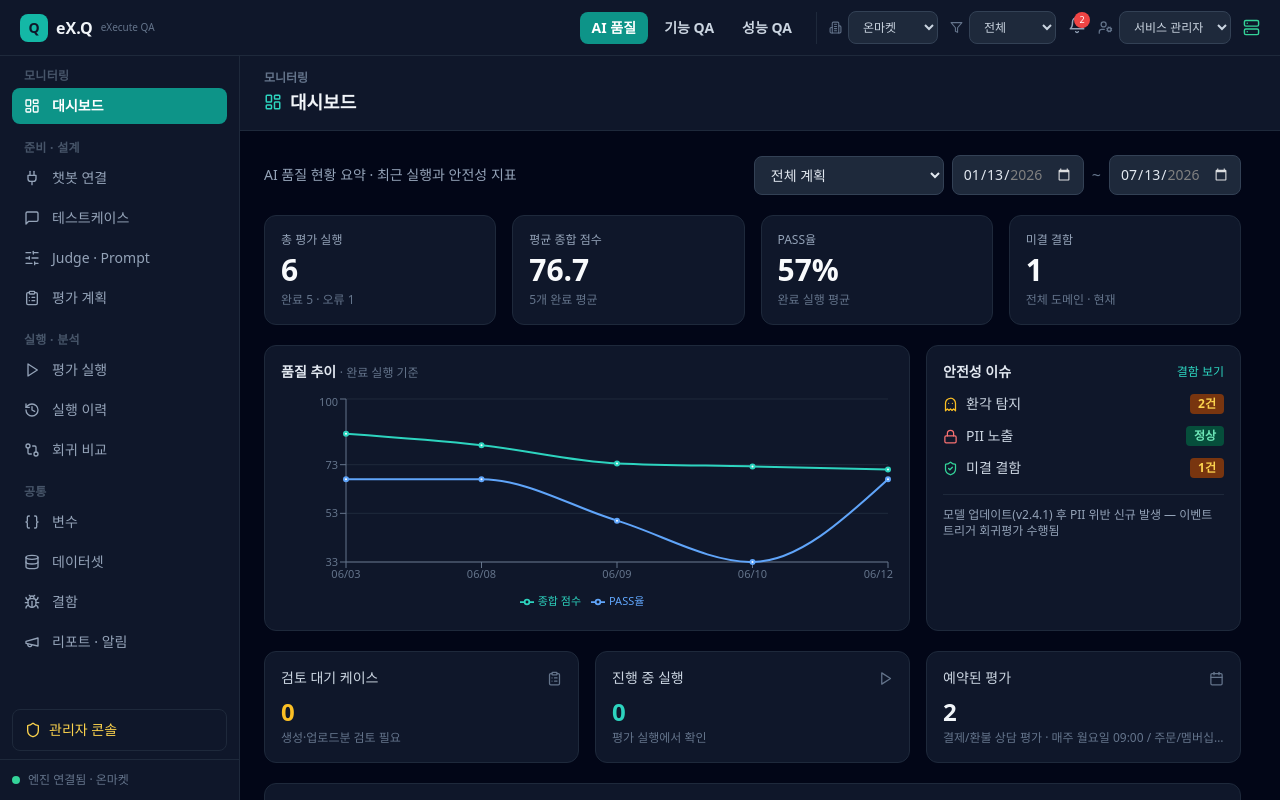
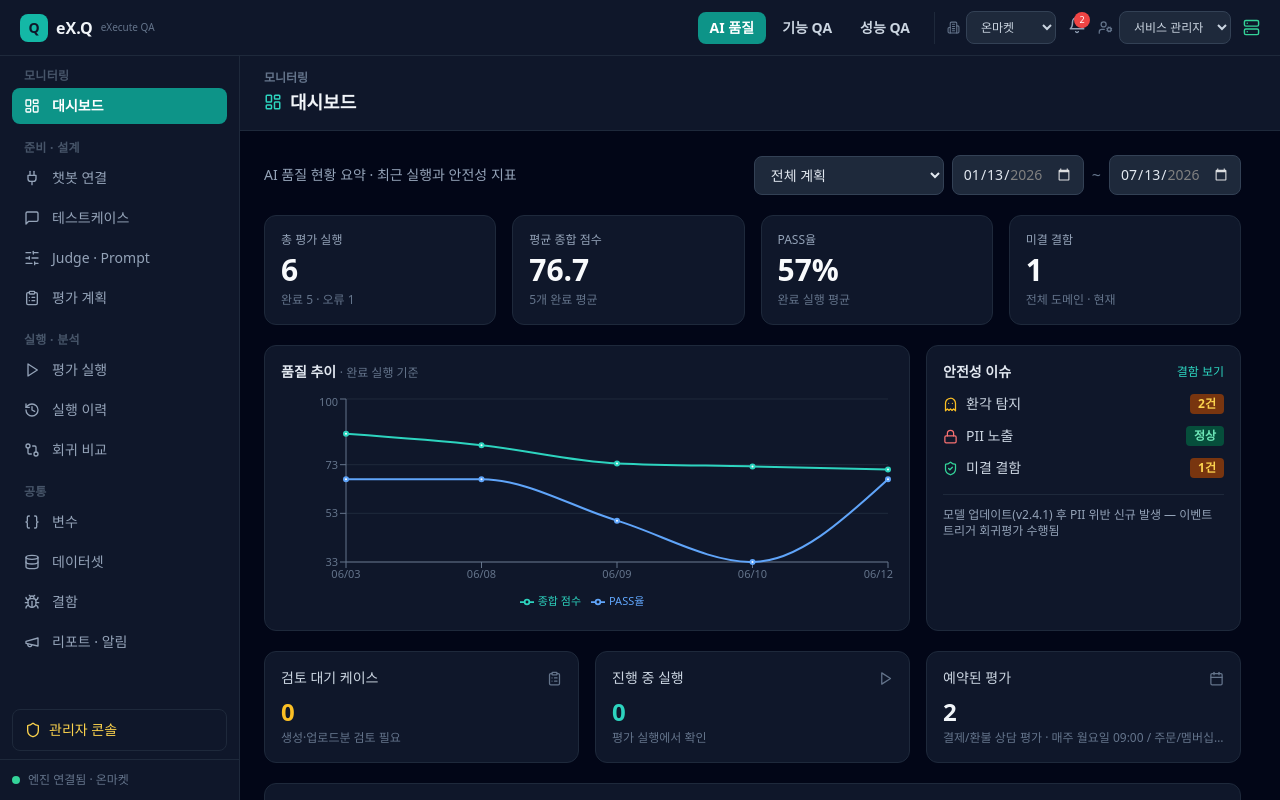
Before and after one commit to comesample/lqa, a React (Vite) app: page / in a window 1280 px wide. Built offline with nearby package versions, Linux system fonts and the light colour scheme.

Commit message:
Add files via upload

```diff
--- a/src/App.jsx
+++ b/src/App.jsx
@@ -4,7 +4,7 @@ import {
   SlidersHorizontal, ShieldCheck, CheckCircle2, XCircle, AlertTriangle,
   ChevronRight, Plus, Search, Bell, Server, TrendingUp, TrendingDown,
   Sparkles, FileDown, Ghost, Lock, Send, X, Megaphone, Slack, Mail,
-  FileText, Calendar, RefreshCw, Trash2, ExternalLink, Plug, Link2, Filter,
+  FileText, Calendar, RefreshCw, Trash2, ExternalLink, Plug, Link2,
   Building2, Users, Cpu, CreditCard, ScrollText, Shield, ArrowLeft, UserCog, Tag, Upload, History, Brain, Code2, Video, Layers
 } from "lucide-react";
 import { FqaRecordScreen, FqaEditorScreen, FqaSuiteScreen, FqaRunScreen, FqaHistoryScreen, FqaResultScreen, FqaDashboardScreen, FqaCasesScreen, FqaTargetScreen, FqaPlanScreen } from "./fqa/screens.jsx";
@@ -230,7 +230,6 @@ export default function App() {
                 ))}
               </div>
               <div className="flex items-center gap-1.5" title="테넌트(조직)"><Building2 size={13} className="text-slate-500" />{role === "admin" ? <select value={tenantId} onChange={(e) => { setTenantId(e.target.value); toast("테넌트 전환: " + ((tenants.find((t) => t.id === e.target.value) || {}).name), "info"); }} className="bg-slate-800 border border-slate-700 rounded-lg px-2.5 py-1.5 text-slate-300 text-xs">{tenants.map((t) => <option key={t.id} value={t.id}>{t.name}</option>)}</select> : <span className="rounded-lg bg-slate-800 border border-slate-700 px-2.5 py-1.5 text-slate-300 text-xs">{tenantName}</span>}</div>
-              <div className="flex items-center gap-1.5" title="보기 환경 필터"><Filter size={13} className="text-slate-500" /><select value={env} onChange={(e) => { setEnv(e.target.value); toast("환경 필터: " + e.target.value, "info"); }} className="bg-slate-800 border border-slate-700 rounded-lg px-2.5 py-1.5 text-slate-300 text-xs"><option>전체</option><option>운영</option><option>스테이징</option><option>개발</option></select></div>
               <div className="relative">
                 <button onClick={() => setBellOpen(!bellOpen)} className="relative text-slate-400 hover:text-slate-200"><Bell size={18} />{notifs.length > 0 && <span className="absolute -top-1 -right-1 w-4 h-4 rounded-full bg-red-500 text-white text-xs flex items-center justify-center" style={{ fontSize: 9 }}>{notifs.length}</span>}</button>
                 {bellOpen && (
```
